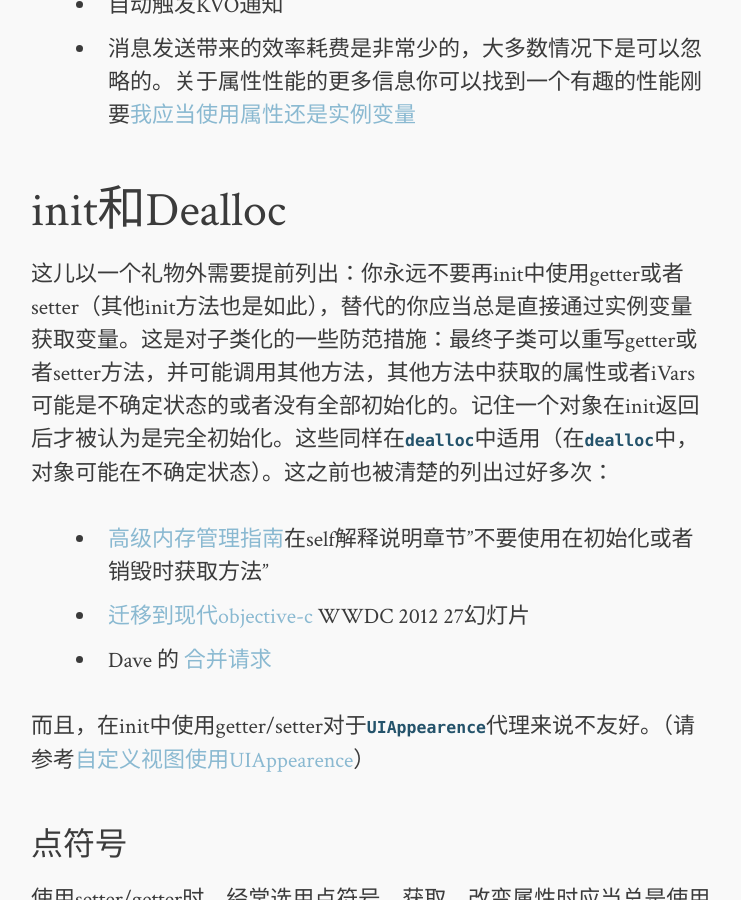
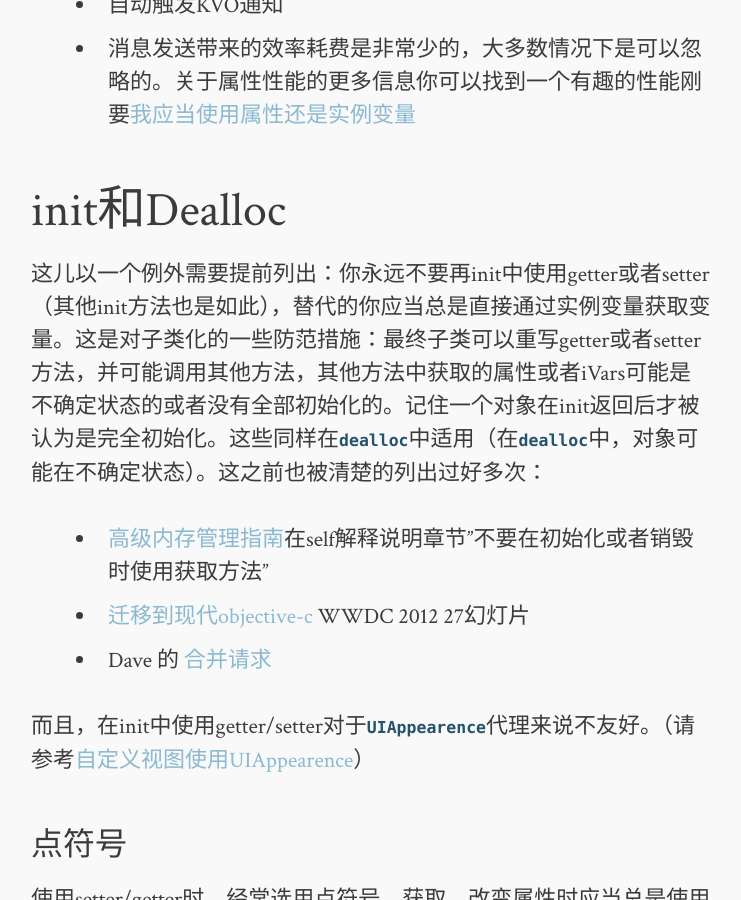
Before and after one commit to landfound/todaylover.github.io, a Jekyll site: the page built from _posts/2014-11-17-zen-and-the-art-of-the-objective-c-craftsmanship.md, in a window 1280 px wide and 900 px high, scrolled down 31963 px. Shown: the whole window, without its empty margins (269-1010 px from the left). Built offline with Jekyll 4.4.1, drawn with Linux system fonts in a browser that asks for light colours; Markdown is read by kramdown in place of the engine named in the settings; comment, search, counter and statistics services are not loaded; some of the changed text lies outside the part shown.

Commit message:
fix spell

```diff
--- a/_posts/2014-11-17-zen-and-the-art-of-the-objective-c-craftsmanship.md
+++ b/_posts/2014-11-17-zen-and-the-art-of-the-objective-c-craftsmanship.md
@@ -767,9 +767,9 @@ NSString * text;
 
 ## init和Dealloc
 
-这儿以一个礼物外需要提前列出：你永远不要再init中使用getter或者setter（其他init方法也是如此），替代的你应当总是直接通过实例变量获取变量。这是对子类化的一些防范措施：最终子类可以重写getter或者setter方法，并可能调用其他方法，其他方法中获取的属性或者iVars可能是不确定状态的或者没有全部初始化的。记住一个对象在init返回后才被认为是完全初始化。这些同样在`dealloc`中适用（在`dealloc`中，对象可能在不确定状态）。这之前也被清楚的列出过好多次：
-
-* [高级内存管理指南](https://developer.apple.com/library/mac/documentation/Cocoa/Conceptual/MemoryMgmt/Articles/mmPractical.html#//apple_ref/doc/uid/TP40004447-SW6)在self解释说明章节"不要使用在初始化或者销毁时获取方法"
+这儿以一个例外需要提前列出：你永远不要再init中使用getter或者setter（其他init方法也是如此），替代的你应当总是直接通过实例变量获取变量。这是对子类化的一些防范措施：最终子类可以重写getter或者setter方法，并可能调用其他方法，其他方法中获取的属性或者iVars可能是不确定状态的或者没有全部初始化的。记住一个对象在init返回后才被认为是完全初始化。这些同样在`dealloc`中适用（在`dealloc`中，对象可能在不确定状态）。这之前也被清楚的列出过好多次：
+
+* [高级内存管理指南](https://developer.apple.com/library/mac/documentation/Cocoa/Conceptual/MemoryMgmt/Articles/mmPractical.html#//apple_ref/doc/uid/TP40004447-SW6)在self解释说明章节"不要在初始化或者销毁时使用获取方法"
 * [迁移到现代objective-c](http://adcdownload.apple.com//wwdc_2012/wwdc_2012_session_pdfs/session_413__migrating_to_modern_objectivec.pdf) WWDC 2012 27幻灯片
 * Dave 的 [合并请求](https://github.com/NYTimes/objective-c-style-guide/issues/6)
 
```
Also changed, not shown: other parts of _posts/2014-11-17-zen-and-the-art-of-the-objective-c-craftsmanship.md (+1 -1 lines).
